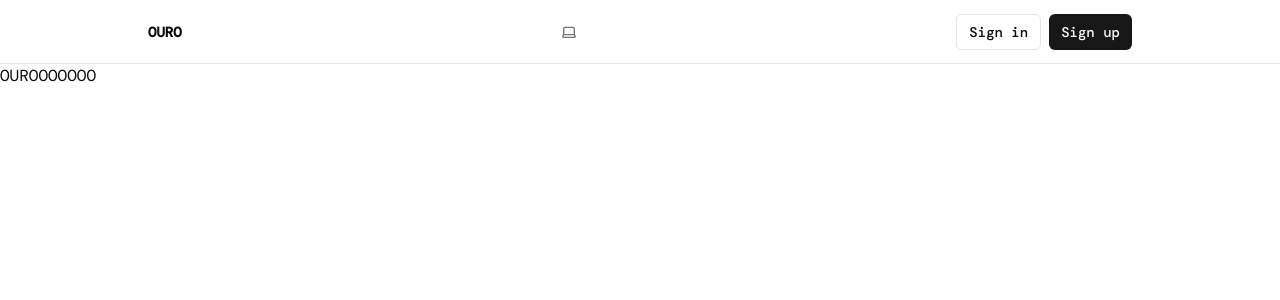
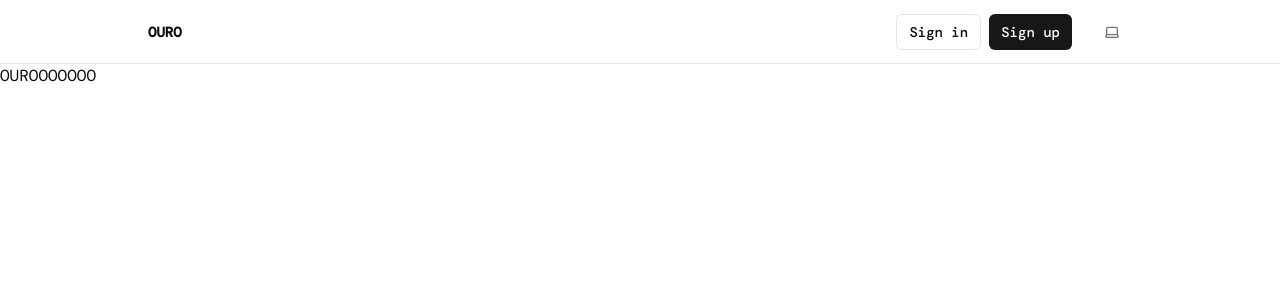
Before and after one commit to eric-ouro/dan-test, a Next.js app in the folder dashboard/: page / in a window 1280 px wide. Shown: the top 300 px of the page. Built offline with nearby package versions, Linux system fonts and the light colour scheme; no server answers.

Commit message:
move theme switcher

```diff
--- a/dashboard/app/layout.tsx
+++ b/dashboard/app/layout.tsx
@@ -43,8 +43,10 @@ export default function RootLayout({
                 <div className="flex gap-5 items-center font-semibold">
                   <Link href={"/"}>OURO</Link>
                 </div>
-                <ThemeSwitcher />
-                <HeaderAuth />
+                <div className="flex gap-5 items-center">
+                  <HeaderAuth />
+                  <ThemeSwitcher />
+                </div>
               </div>
             </nav>
             {children}
```
